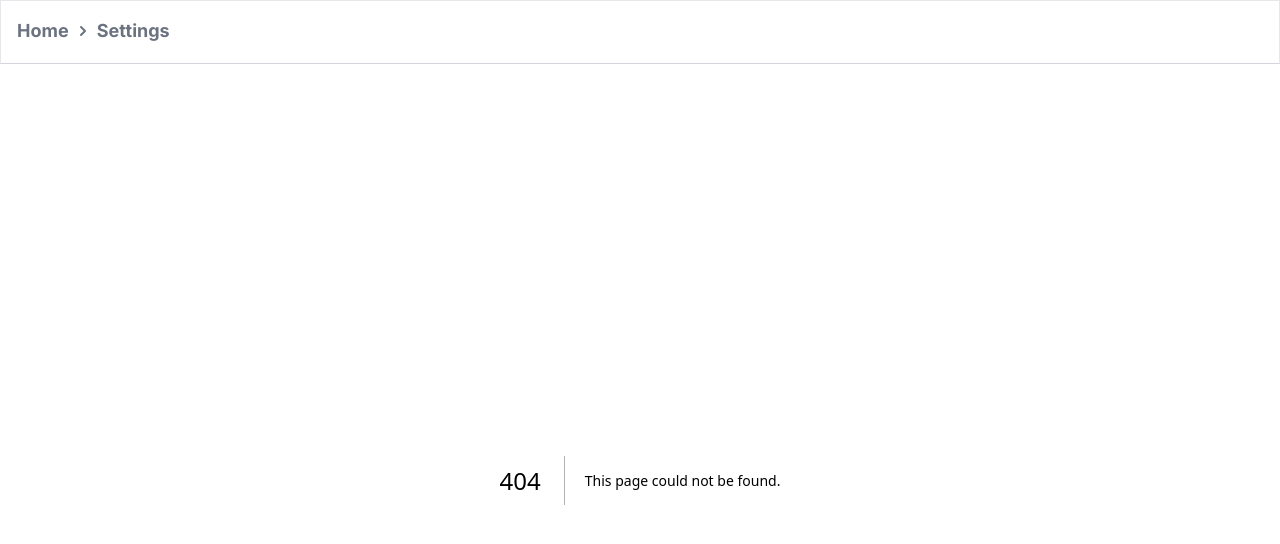
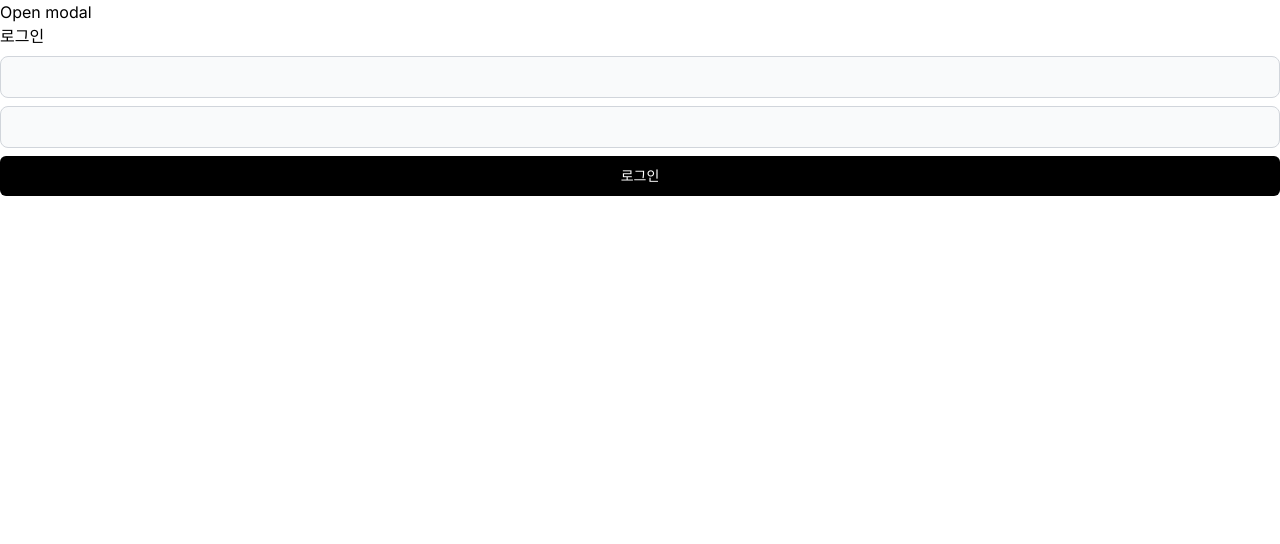
Before and after one commit to ssabii/app-router-example, a Next.js app: page /login in a window 1280 px wide. Before the commit this address had no page. Shown: the top 544 px of the page. Built offline with nearby package versions, Linux system fonts and the light colour scheme.

Commit message:
feat: Intercepting Routes 예제 구현

```diff
--- /dev/null
+++ b/app/@auth/(.)login/page.tsx
@@ -0,0 +1,10 @@
+import Login from "@/components/Login";
+import Modal from "@/components/Modal";
+
+export default function Page() {
+  return (
+    <Modal>
+      <Login />
+    </Modal>
+  );
+}
--- /dev/null
+++ b/app/@auth/default.tsx
@@ -0,0 +1,3 @@
+export default function Page() {
+  return null;
+}
--- a/app/layout.tsx
+++ b/app/layout.tsx
@@ -2,7 +2,6 @@ import type { Metadata } from "next";
 import { Inter } from "next/font/google";
 import "./globals.css";
 import Link from "next/link";
-import NavLinks from "@/components/NavLinks";
 
 const inter = Inter({ subsets: ["latin"] });
 
@@ -13,24 +12,20 @@ export const metadata: Metadata = {
 
 export default function RootLayout({
   children,
-  team,
-  analytics,
+  auth,
 }: Readonly<{
   children: React.ReactNode;
-  team: React.ReactNode
-  analytics: React.ReactNode
+  auth: React.ReactNode;
 }>) {
   return (
     <html lang="en">
       <body className={inter.className}>
-        <NavLinks />
-        <div className="p-4">
-          {children}
-        </div>
-        <div className="grid grid-cols-2 gap-4 p-4">
-          {team}
-          {analytics}
-        </div>
+        <nav>
+          <Link href="/login">Open modal</Link>
+        </nav>
+        {auth}
+        {children}
+        <div id="modal-root" />
       </body>
     </html >
   );
--- /dev/null
+++ b/app/login/page.tsx
@@ -0,0 +1,5 @@
+import Login from "@/components/Login";
+
+export default function Page() {
+  return (<Login />);
+}
```
